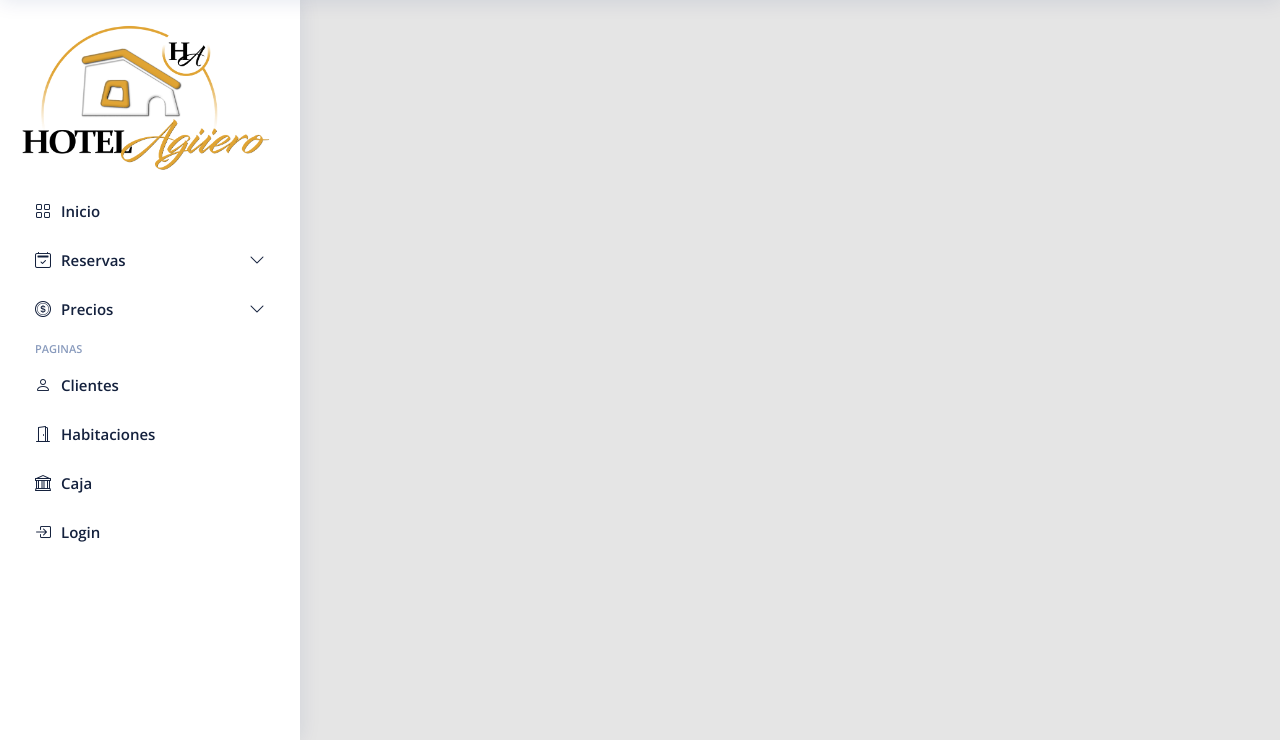
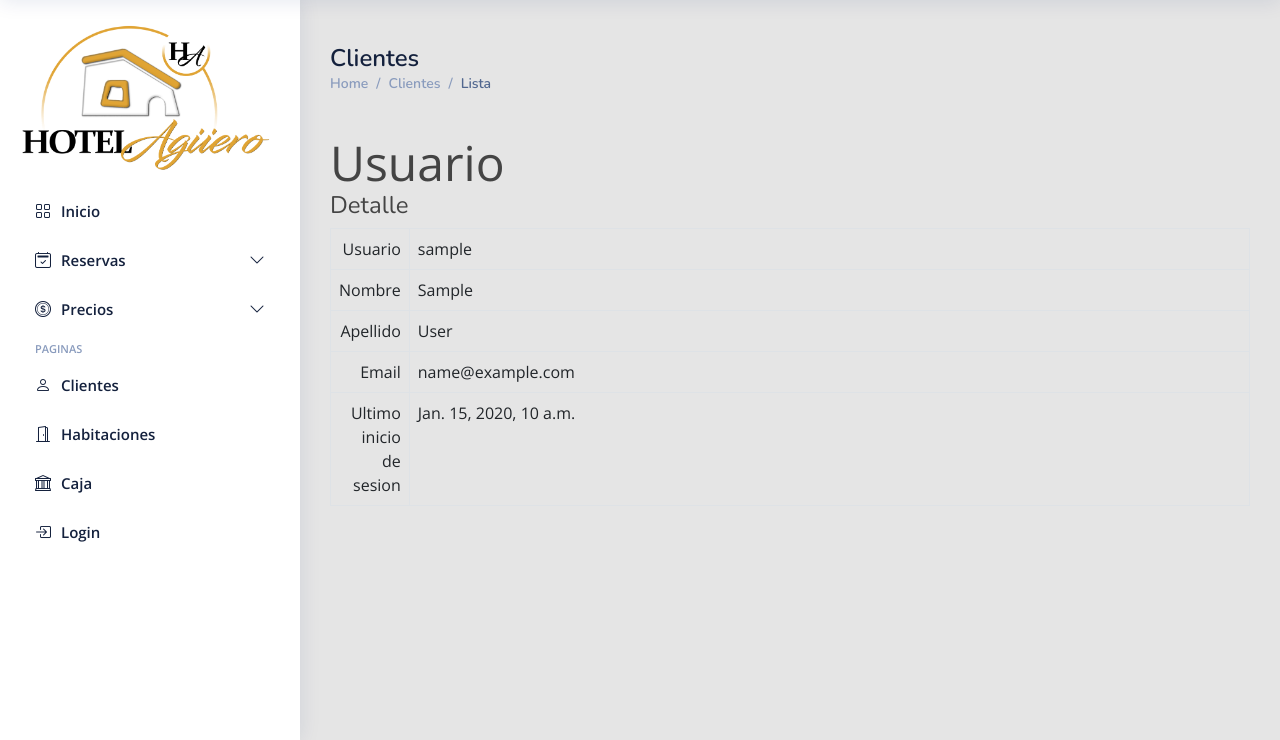
Before and after one commit to aileniacoi/HotelAguero, a Django app: page /accounts/profile/ in a window 1280 px wide. Shown: the part 60-800 px from the top of the page. Run offline with Django 4.2, Linux system fonts and the light colour scheme; a user stored in the database is signed in; tables that the repository leaves empty hold one stand-in row (values such as "Sample post"); some libraries are stand-ins or nearby versions.

Commit message:
probando la autentificacion no de la manera correcta!

```diff
--- a/templates/profile.html
+++ b/templates/profile.html
@@ -1,9 +1,48 @@
 {% extends 'base.html' %}
 {% block content %}
+<main id="main" class="main">
 
+    <div class="pagetitle">
+      <h1>Clientes</h1>
+      <nav>
+        <ol class="breadcrumb">
+          <li class="breadcrumb-item"><a href="/index">Home</a></li>
+          <li class="breadcrumb-item">Clientes</li>
+          <li class="breadcrumb-item active">Lista</li>
+        </ol>
+      </nav>
+    </div><!-- End Page Title -->
 <div>
-   <title>Perfil de usuario</title>
-    {{ request.user.username }}
+    <div class="row">
+        <div class="display-5 mt-4">Usuario</div>
+        <h4>Detalle</h4>
+        <div>
+            <table class="table table-bordered">
+                <tr>
+                    <td class="text-end col-1">Usuario</td>
+                    <td class="col-11">{{ request.user.username }}</td>
+                </tr>
+                <tr>
+                    <td class="text-end col-1">Nombre</td>
+                    <td class="col-11">{{ request.user.first_name }}</td>
+                </tr>
+                <tr>
+                    <td class="text-end col-1">Apellido</td>
+                    <td class="col-11">{{ request.user.last_name }}</td>
+                </tr>
+                <tr>
+                    <td class="text-end col-1">Email</td>
+                    <td class="col-11">{{ request.user.email }}</td>
+                </tr>
+                <tr>
+                    <td class="text-end col-1">Ultimo inicio de sesion</td>
+                    <td class="col-11">{{ request.user.last_login }}</td>
+                </tr>
+
+
+            </table>
+        </div>
+    </div>
 </div>
 
 {% endblock %}
```
